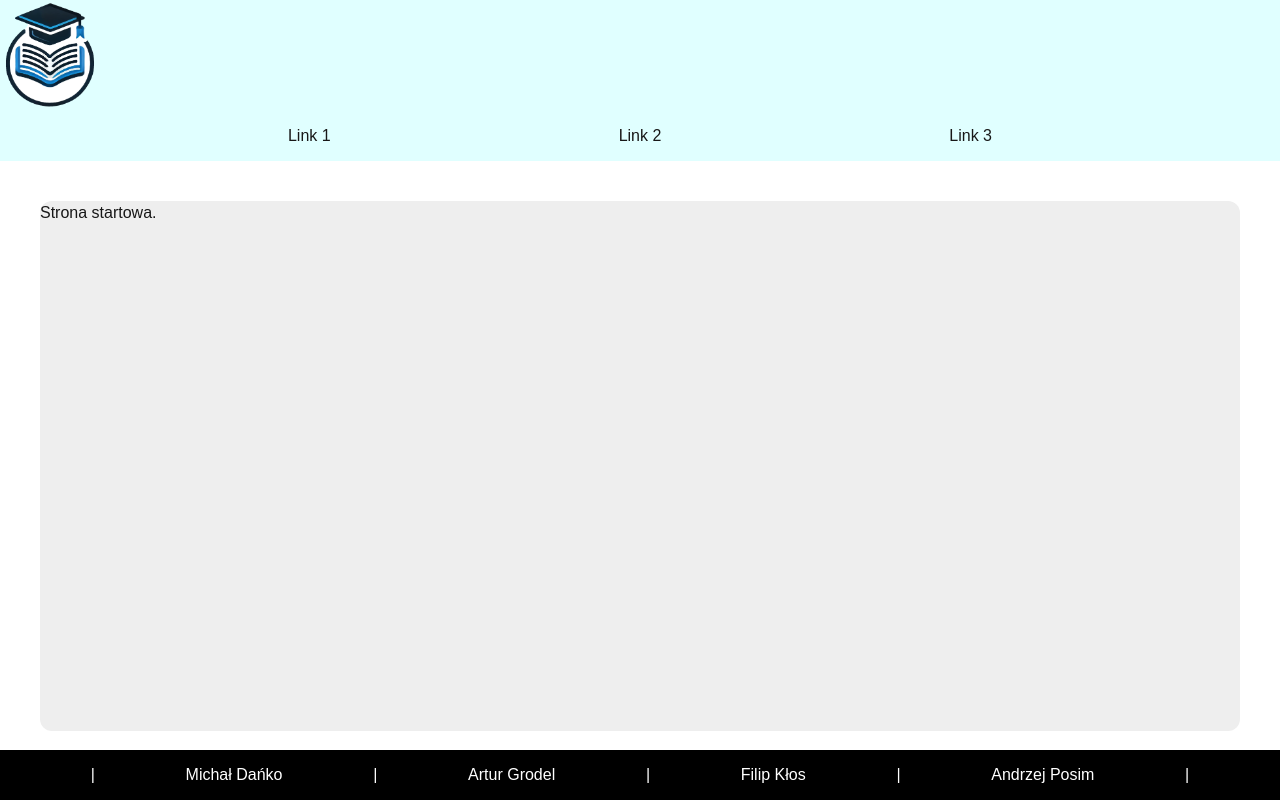
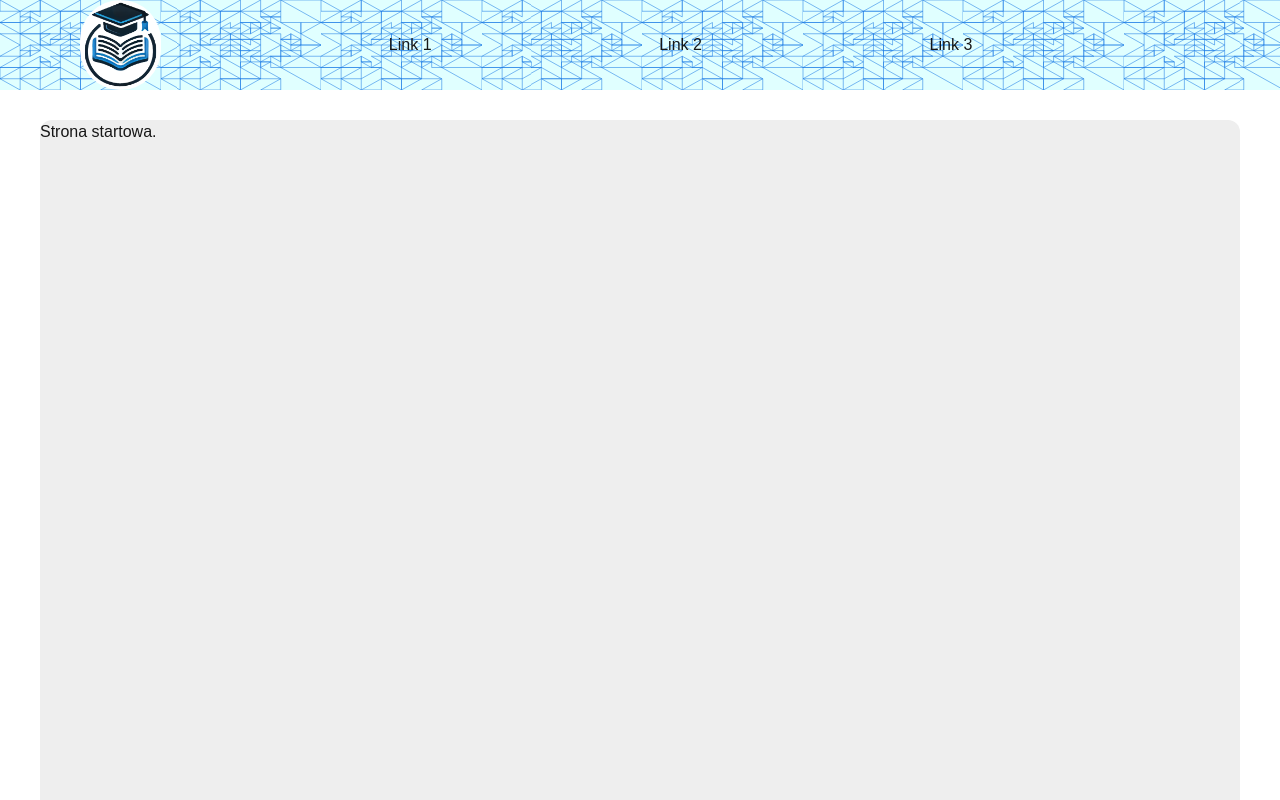
Before and after one commit to Grodelek/course_project, a Next.js app in the folder frontend/kursy/: page / in a window 1280 px wide. Shown: the top 800 px of the page. Built offline with nearby package versions, Linux system fonts and the light colour scheme.

Commit message:
Layout v0.2

```diff
--- /dev/null
+++ b/frontend/kursy/app/components/main/header.js
@@ -0,0 +1,19 @@
+import logoImg from '@/assets/logo3.png';
+import Navigation from '../navigation/navigation';
+
+export default function Header() {
+  return (
+        <header class="flex fixed top-0 w-1/1">
+
+            <div class="bg-white rounded-full ml-20">
+                <img src={logoImg.src} alt="Logo strony" width="100" height="100"/>
+            </div>
+            <div class="mr-20 flex w-1/1">
+                <Navigation />
+            </div>
+            <div>
+
+            </div>
+        </header>
+  );
+}
--- a/frontend/kursy/app/globals.css
+++ b/frontend/kursy/app/globals.css
@@ -32,6 +32,10 @@
 header {
   min-height: 50px;
   background: lightcyan;
+  justify-content: space-between;
+  background-image: url('../assets/bg.svg');
+  background-repeat: repeat;
+  background-attachment: scroll;
 }
 
 footer {
@@ -50,4 +54,5 @@
   align-items: center;
   text-align: center;
   justify-content: space-evenly;
+  width: 100%;
 }
--- a/frontend/kursy/app/layout.js
+++ b/frontend/kursy/app/layout.js
@@ -1,6 +1,6 @@
 import "./globals.css";
-import Navigation from "./navigation";
-import logoImg from '@/assets/logo3.png';
+
+import Header from "./components/main/header";
 
 
 export const metadata = {
@@ -14,11 +14,8 @@
       <body
         className=""
       >
-        <header>
-        <img src={logoImg.src} alt="Logo strony" width="100" height="100"/>
-        <Navigation />
-        </header>
-        <main>
+        <Header />
+        <main className="mt-20">
           <div className="m-10 rounded-xl bg-[#EEEEEE] min-h-9/10">
             {children}
           </div>
```
Also changed, not shown: frontend/kursy/app/page.js (+33 -0 lines), frontend/kursy/app/components/navigation/navigation.js (renamed from frontend/kursy/app/navigation.js), frontend/kursy/assets/bg.svg (added).
